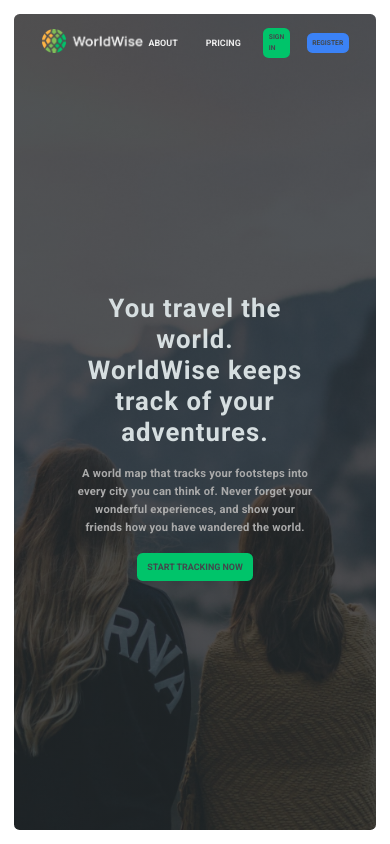
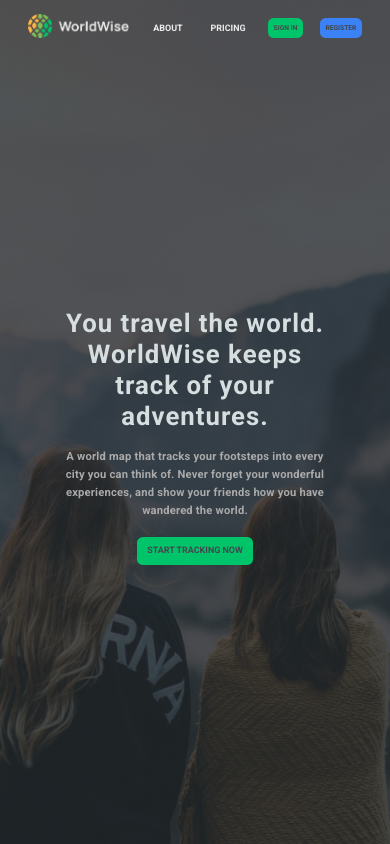
Before and after one commit to hasiukrostyslav/WorldWise, a React (Vite) app: page / in a window 390 px wide. Built offline with nearby package versions, Linux system fonts and the light colour scheme.

Commit message:
change layout style for small screens

```diff
--- a/src/pages/AppLayout.tsx
+++ b/src/pages/AppLayout.tsx
@@ -1,6 +1,8 @@
 import { Suspense, lazy } from 'react';
 import { Outlet } from 'react-router-dom';
 import styled from 'styled-components';
+
+import { SCREEN_SIZE, mediaQueries } from '../styles/mediaQueries';
 
 import Sidebar from '../components/Sidebar';
 import MapSpinner from '../components/MapSpinner';
@@ -8,11 +10,15 @@ import MapSpinner from '../components/MapSpinner';
 const Map = lazy(() => import('../components/Map'));
 
 const StyledAppLayout = styled.section`
-  min-height: calc(100vh - 5rem);
-  margin: 2.5rem;
-  border-radius: 1rem;
+  min-height: 100vh;
   overflow: hidden;
   position: relative;
+
+  ${mediaQueries(SCREEN_SIZE.Tablet)`
+    margin: 2.5rem;
+    border-radius: 1rem;
+    min-height: calc(100vh - 5rem);
+  `}
 `;
 
 function AppLayout() {
--- a/src/pages/HomeLayout.tsx
+++ b/src/pages/HomeLayout.tsx
@@ -1,13 +1,14 @@
 import { Outlet } from 'react-router-dom';
 import { styled } from 'styled-components';
+
+import { SCREEN_SIZE, mediaQueries } from '../styles/mediaQueries';
 
 import Navbar from '../components/Navbar';
 
 const Layout = styled.div`
   display: flex;
   flex-direction: column;
-  min-height: calc(100vh - 5rem);
-  margin: 2.5rem;
+  min-height: 100vh;
   padding: 2.5rem 5rem;
   background-image: linear-gradient(
       rgba(36, 42, 46, 0.8),
@@ -16,7 +17,12 @@ const Layout = styled.div`
     url('/bg.jpg');
   background-size: cover;
   background-position: center;
-  border-radius: 1rem;
+
+  ${mediaQueries(SCREEN_SIZE.Tablet)`
+    margin: 2.5rem;
+    border-radius: 1rem;
+    min-height: calc(100vh - 5rem);
+  `}
 `;
 
 function HomeLayout() {
```
